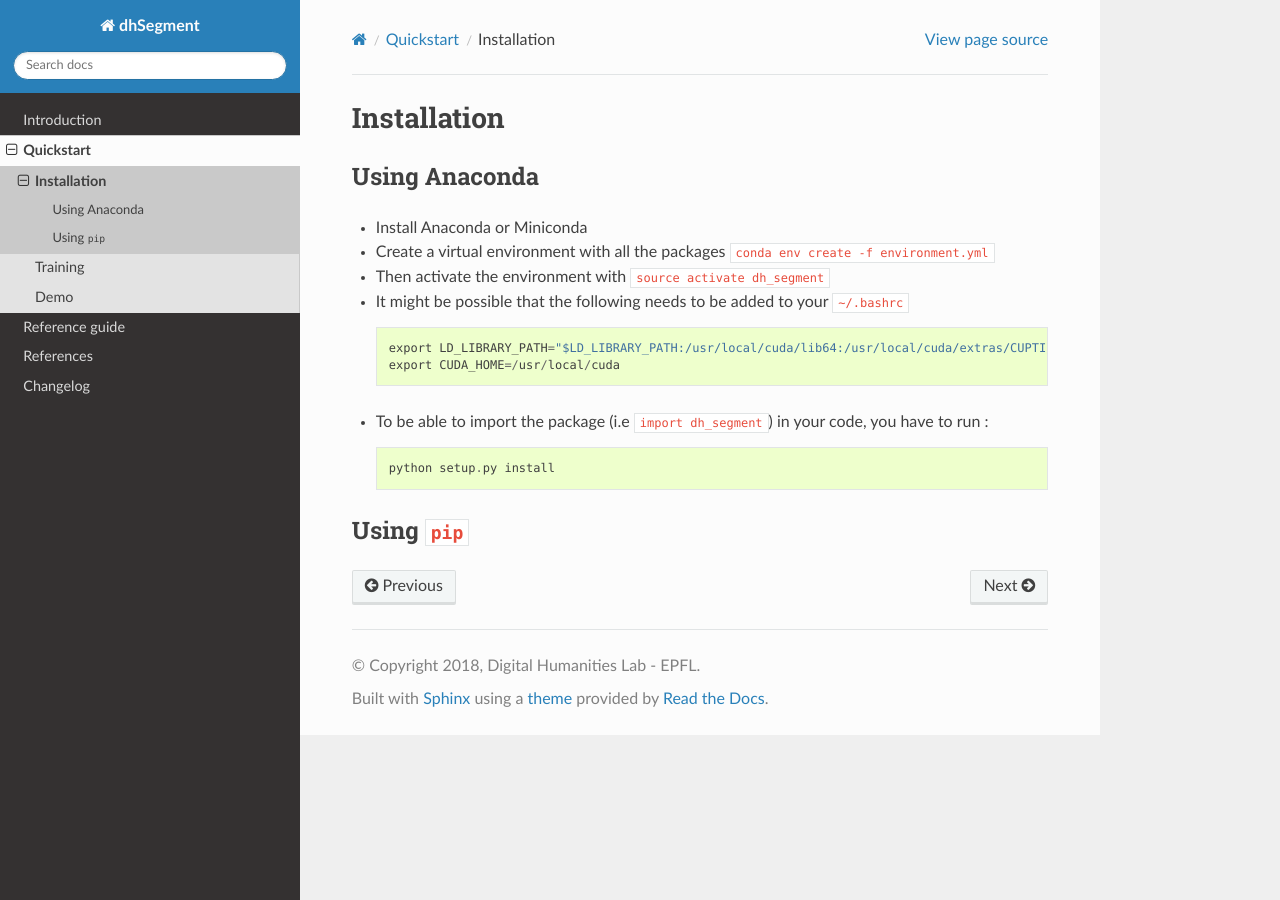
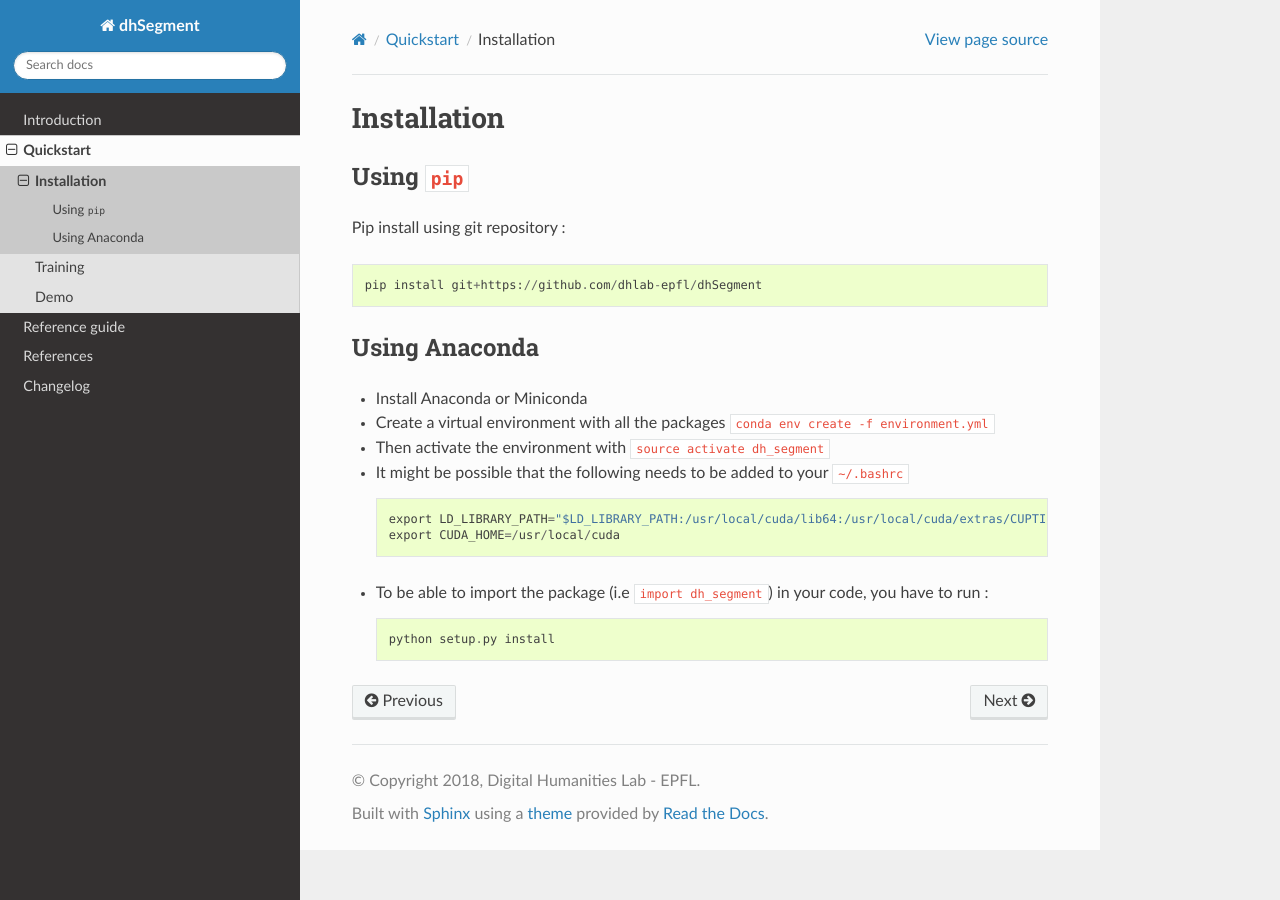
Before and after one commit to dhlab-epfl/dhSegment, a Sphinx documentation site: the page built from doc/start/install.rst, in a window 1280 px wide. Built offline with Sphinx 7.4.7 and the Read the Docs theme 2.0.0, drawn with Linux system fonts in a browser that asks for light colours.

Commit message:
pip install

```diff
--- a/doc/start/install.rst
+++ b/doc/start/install.rst
@@ -1,5 +1,13 @@
 Installation
 ------------
+
+Using ``pip``
+^^^^^^^^^^^^^
+
+Pip install using git repository : ::
+
+    pip install git+https://github.com/dhlab-epfl/dhSegment
+
 
 Using Anaconda
 ^^^^^^^^^^^^^^
```
Also changed, not shown: other parts of doc/start/install.rst (+0 -4 lines).
